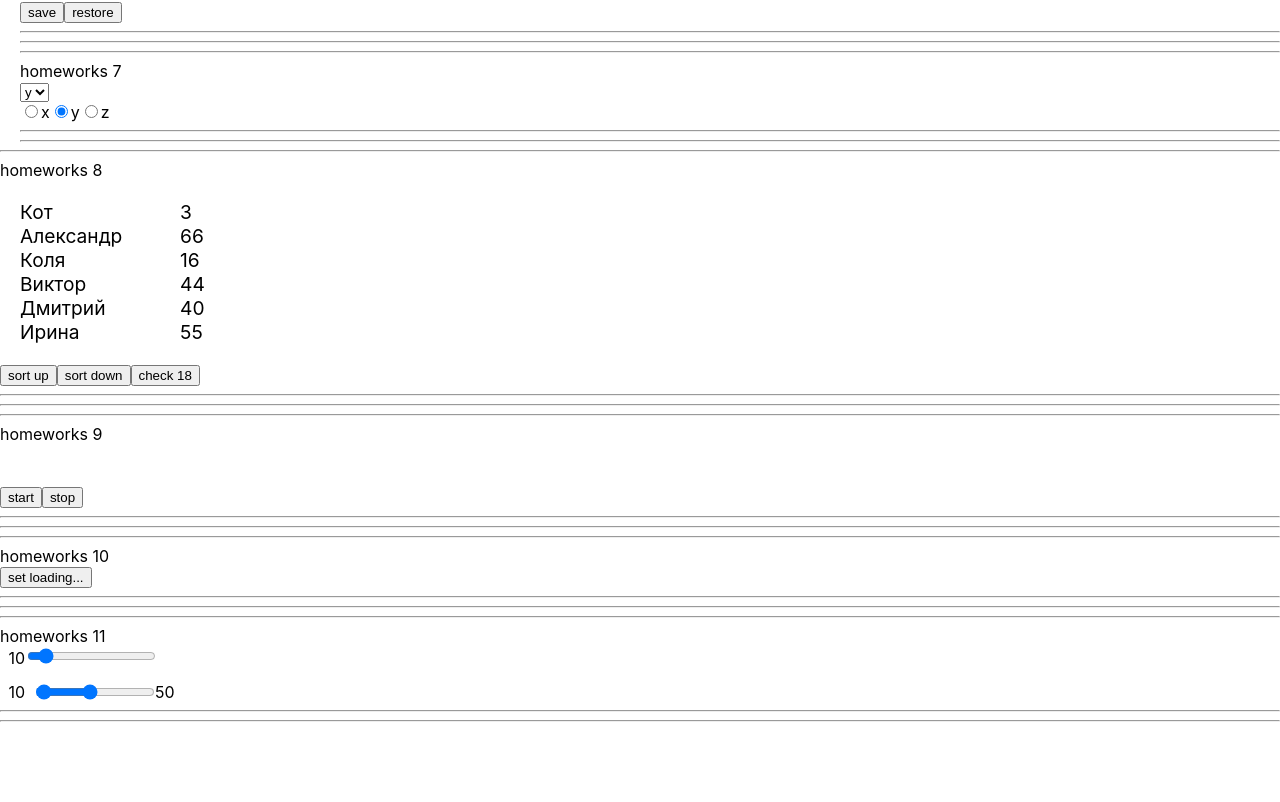
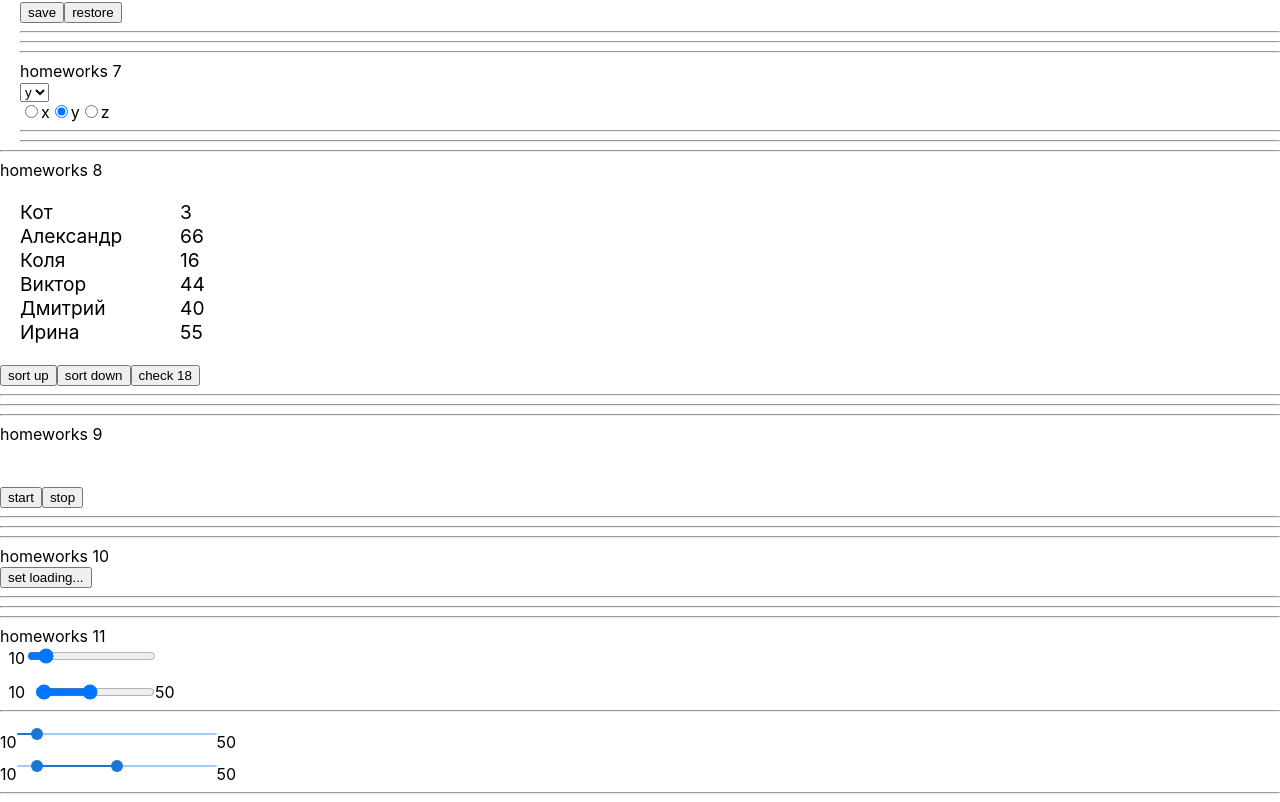
Before and after one commit to EgorKirillov/HomeWork, a React (Create React App) app: page /#/junior in a window 1280 px wide. Shown: the part 183-985 px from the top of the page. Before the commit the page ends 913 px from the top, so only its background shows below. Built offline with nearby package versions, Linux system fonts and the light colour scheme.

Commit message:
11 homework complite add alternative

```diff
--- a/package.json
+++ b/package.json
@@ -4,6 +4,10 @@
   "version": "0.1.0",
   "private": true,
   "dependencies": {
+    "@emotion/react": "^11.9.3",
+    "@emotion/styled": "^11.9.3",
+    "@mui/material": "^5.8.7",
+    "@mui/styled-engine-sc": "^5.8.0",
     "@testing-library/jest-dom": "^5.14.1",
     "@testing-library/react": "^13.0.0",
     "@testing-library/user-event": "^13.2.1",
@@ -19,6 +23,7 @@
     "react-router-dom": "^6.3.0",
     "react-scripts": "5.0.1",
     "redux": "^4.2.0",
+    "styled-components": "^5.3.5",
     "typescript": "^4.4.2",
     "uuid": "^8.3.2",
     "web-vitals": "^2.1.0"
--- a/src/p2-homeworks/h11/HW11.tsx
+++ b/src/p2-homeworks/h11/HW11.tsx
@@ -1,6 +1,8 @@
 import React, {useState} from 'react'
+import AlternativeSuperRange from './common/c7-SuperRange/AlternativeSuperRange'
 import SuperRange from './common/c7-SuperRange/SuperRange'
-import SuperDoubleRange from './common/c8-SuperDoubleRange/SuperDoubleRange'
+import AlternativeSuperDoubleRange from './common/c8-SuperDoubleRange/AlternativeSuperDoubleRange';
+import SuperDoubleRange from './common/c8-SuperDoubleRange/SuperDoubleRange';
 import s from "./HW11.module.css"
 
 function HW11() {
@@ -8,12 +10,12 @@ function HW11() {
    const [value2, setValue2] = useState(50)
 
    const onChangeRangeHandler = (num: number) => {
-        setValue1(num>value2?value2:num)
+      setValue1(num > value2 ? value2 : num)
 
    }
    const onChangeRangeHandler2 = (num: number) => {
 
-        setValue2((num<value1)?value1:num)
+      setValue2((num < value1) ? value1 : num)
    }
 
    return (
@@ -23,7 +25,7 @@ function HW11() {
 
         {/*should work (должно работать)*/}
         <div>
-                <span className={s.firstSpan} >{value1}</span>
+           <span className={s.firstSpan}>{value1}</span>
            <SuperRange onChangeRange={onChangeRangeHandler}
                        value={value1}
              // сделать так чтоб value1 изменялось+
@@ -31,10 +33,10 @@ function HW11() {
         </div>
 
         <div>
-                <span className={s.secondSpan} >{value1}</span>
+           <span className={s.secondSpan}>{value1}</span>
            <SuperDoubleRange onChangeRange1={onChangeRangeHandler}
                              onChangeRange2={onChangeRangeHandler2}
-                                  value={[value1,value2]}
+                             value={[value1, value2]}
              // сделать так чтоб value1 и value2 изменялось
            />
            <span>{value2}</span>
@@ -42,8 +44,21 @@ function HW11() {
 
         <hr/>
         {/*для личного творчества, могу проверить*/}
-            {/*<AlternativeSuperRange/>*/}
-            {/*<AlternativeSuperDoubleRange/>*/}
+        <div>
+           <span>{value1}</span>
+           <AlternativeSuperRange onChangeRange={onChangeRangeHandler}
+                                  value={value1}
+           />
+           <span>{value2}</span>
+        </div>
+        <div>
+           <span>{value1}</span>
+           <AlternativeSuperDoubleRange onChangeRange1={onChangeRangeHandler}
+                                        onChangeRange2={onChangeRangeHandler2}
+                                        value={[value1, value2]}
+           />
+           <span>{value2}</span>
+        </div>
         <hr/>
      </div>
    )
--- /dev/null
+++ b/src/p2-homeworks/h11/common/c7-SuperRange/AlternativeSuperRange.tsx
@@ -0,0 +1,27 @@
+import React from 'react'
+import s from './SuperRange.module.css'
+import {Slider} from "@mui/material";
+
+type SuperRangePropsType = {
+   onChangeRange?: (value: number) => void
+   value: number
+};
+
+const AlternativeSuperRange: React.FC<SuperRangePropsType> = (
+  {onChangeRange, value}
+) => {
+   const onChangeHandler = (event: Event, value: number | number[]) => {
+      onChangeRange && typeof value === "number" && onChangeRange(value)
+   }
+   return (
+     <div className={s.alternativeSlider}>
+        <Slider
+          onChange={onChangeHandler}
+          value={value}
+          size={"small"}
+        />
+     </div>
+   )
+}
+
+export default AlternativeSuperRange
--- a/src/p2-homeworks/h11/common/c7-SuperRange/SuperRange.module.css
+++ b/src/p2-homeworks/h11/common/c7-SuperRange/SuperRange.module.css
@@ -1,3 +1,7 @@
 .range {
 
 }
+.alternativeSlider {
+    display: inline-block;
+    width: 200px;
+}
--- /dev/null
+++ b/src/p2-homeworks/h11/common/c8-SuperDoubleRange/AlternativeSuperDoubleRange.tsx
@@ -0,0 +1,31 @@
+import { Slider } from '@mui/material'
+import React from 'react'
+import s from "./SuperDoubleRange.module.css"
+
+type SuperDoubleRangePropsType = {
+   onChangeRange1?: (value: number) => void
+   onChangeRange2?: (value: number) => void
+   value: [number, number]
+}
+
+const AlternativeSuperDoubleRange: React.FC<SuperDoubleRangePropsType> = (
+  { onChangeRange1, onChangeRange2, value}
+) => {
+      const onChange =(event: Event,     value:  number | number[]) => {
+      onChangeRange1 && typeof value === "object" && onChangeRange1(value[0])
+      onChangeRange2 && typeof value === "object" && onChangeRange2(value[1])
+   }
+
+   return (
+     <div className={s.alternativeSlider}>
+        <Slider
+          onChange={onChange}
+          value={value}
+          size={"small"}
+          disableSwap
+        />
+     </div>
+   )
+}
+
+export default AlternativeSuperDoubleRange
--- a/src/p2-homeworks/h11/common/c8-SuperDoubleRange/SuperDoubleRange.module.css
+++ b/src/p2-homeworks/h11/common/c8-SuperDoubleRange/SuperDoubleRange.module.css
@@ -51,3 +51,8 @@
 
 
 }
+
+.alternativeSlider {
+    display: inline-block;
+    width: 200px;
+}
--- a/src/p2-homeworks/h9/Clock.tsx
+++ b/src/p2-homeworks/h9/Clock.tsx
@@ -32,7 +32,7 @@ function Clock() {
      : "" // fix with date
 
    const stringDate = (date)
-     ? `${(date.getDate() < 10) ? "0" + date.getDate() : date.getDate()}.${date.getMonth() < 10 ? '0' + date.getMonth() : date.getMonth()}.${date.getFullYear()}`
+     ? `${(date.getDate() < 10) ? "0" + date.getDate() : date.getDate()}.${date.getMonth()+1 < 10 ? '0' + date.getMonth()+1 : date.getMonth()+1}.${date.getFullYear()}`
      : ""// fix with date
 
    return (
```
Also changed, not shown: 1 other file (tests, documents, lock files or other folders). Lines whose indentation alone changed are shown as unchanged.
